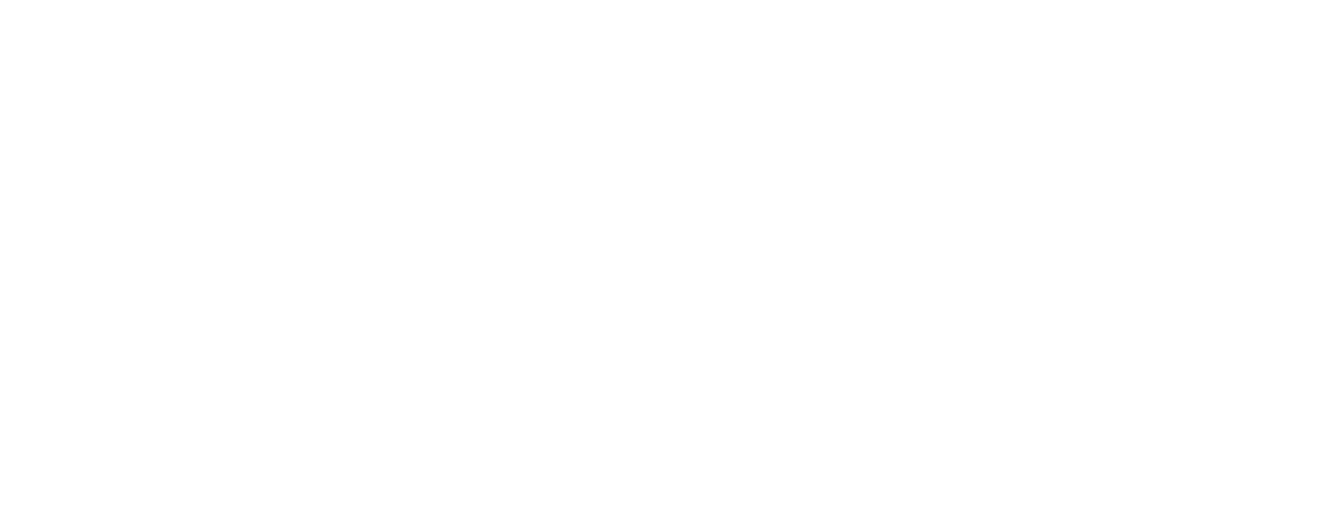
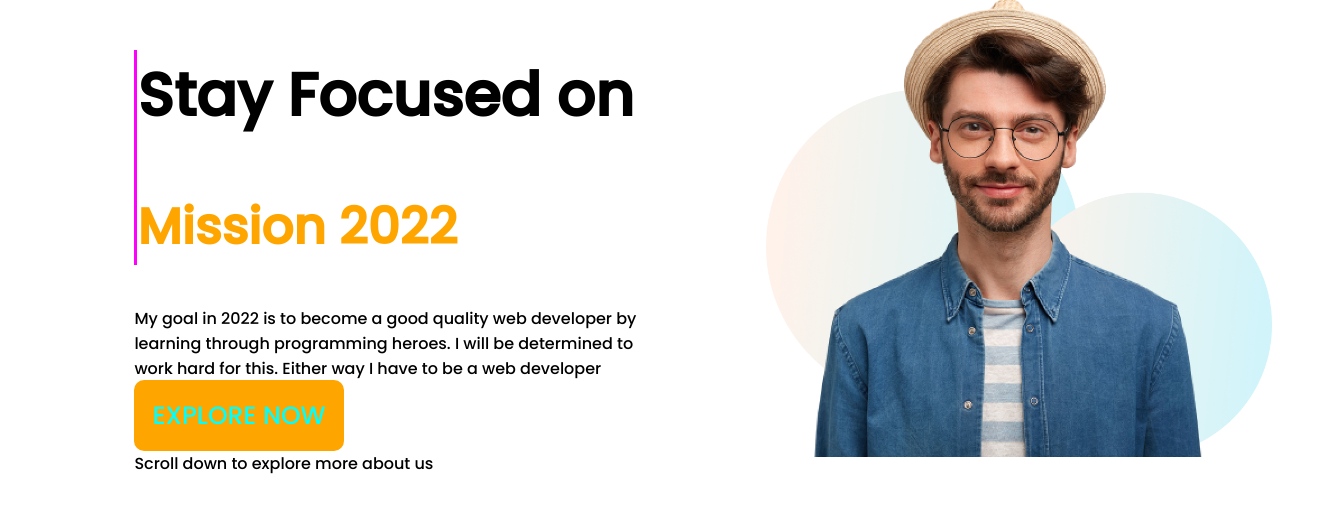
Before and after one commit to NurulBokshi/mission-2022-main-copy-copy, a plain HTML site: page images/start.html in a window 1280 px wide. Shown: the whole page, 1323 px wide, since content can reach past the window. Drawn offline with Linux system fonts and the light colour scheme.

Commit message:
stay section added

```diff
--- a/images/start.css
+++ b/images/start.css
@@ -3,4 +3,37 @@ body{
     font-family: 'Bebas Neue', cursive;
     font-family: 'Fjalla One', sans-serif;
     font-family: 'Poppins', sans-serif;
+    margin-top:0;
 }
+.Stay-font{
+    color:#ffA500;
+}
+h1{
+    font-size: 60px;
+}
+h2{
+    font-size: 50px;
+}
+.EXPLORE{
+    text-decoration:none;
+    background-color: #ffA500;
+    padding:18px;
+    border-radius: 10px;
+    font-size:25px;
+    color:aqua;
+}
+.stay-focused{
+    border-left: 3px solid fuchsia;
+    border-image-slice:1;
+}
+.stay-flex{
+    display: flex;
+}
+.half-width{
+    width: 50%;
+    margin-left: 10%;
+}
+.half-width img{
+    width: 100%;
+    margin-right: 10%;
+}
--- a/images/start.html
+++ b/images/start.html
@@ -6,10 +6,31 @@
     <meta http-equiv="X-UA-Compatible" content="IE=edge">
     <meta name="viewport" content="width=device-width, initial-scale=1.0">
     <title>mission-2022-main-copy</title>
+    <link rel="stylesheet" href="start.css">
+    <link rel="preconnect" href="https://fonts.googleapis.com">
+    <link rel="preconnect" href="https://fonts.gstatic.com" crossorigin>
+    <link
+        href="https://fonts.googleapis.com/css2?family=Anton&family=Bebas+Neue&family=Fjalla+One&family=Poppins:wght@500&display=swap"
+        rel="stylesheet">
 </head>
 
 <body>
+    <section class="stay-flex">
+        <div class="half-width">
+            <div class="stay-focused">
+                <h1> Stay Focused on</h1>
+                <h2 class="Stay-font">Mission 2022</h2>
+            </div>
 
+            <p>My goal in 2022 is to become a good quality web developer by learning through programming heroes. I will
+                be determined to work hard for this. Either way I have to be a web developer</p>
+            <a class="EXPLORE" href=""> EXPLORE NOW</a>
+            <P> Scroll down to explore more about us</P>
+        </div>
+        <div class="half-width">
+            <img src="person/person-4.png">
+        </div>
+    </section>
 </body>
 
 </html>
```
